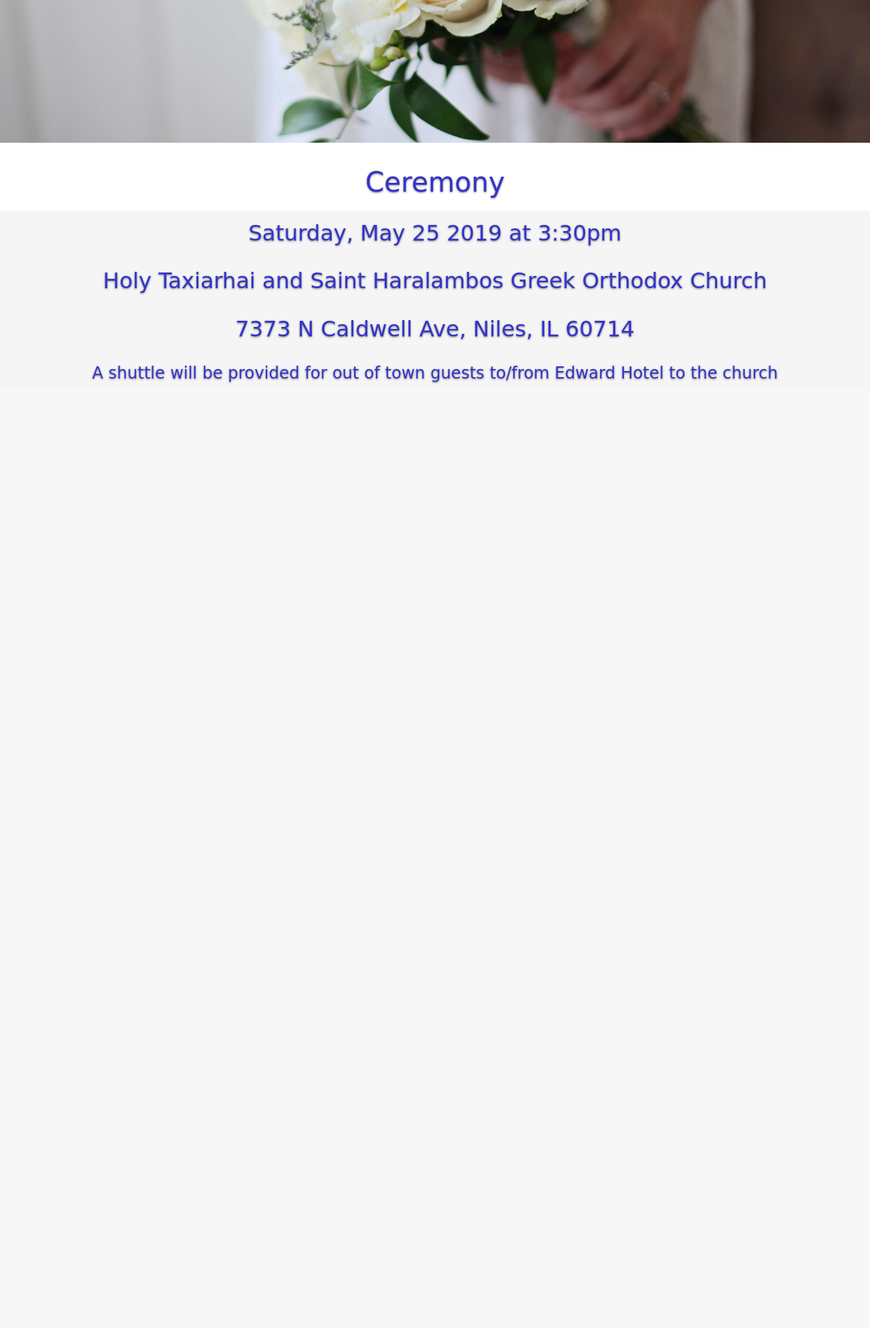
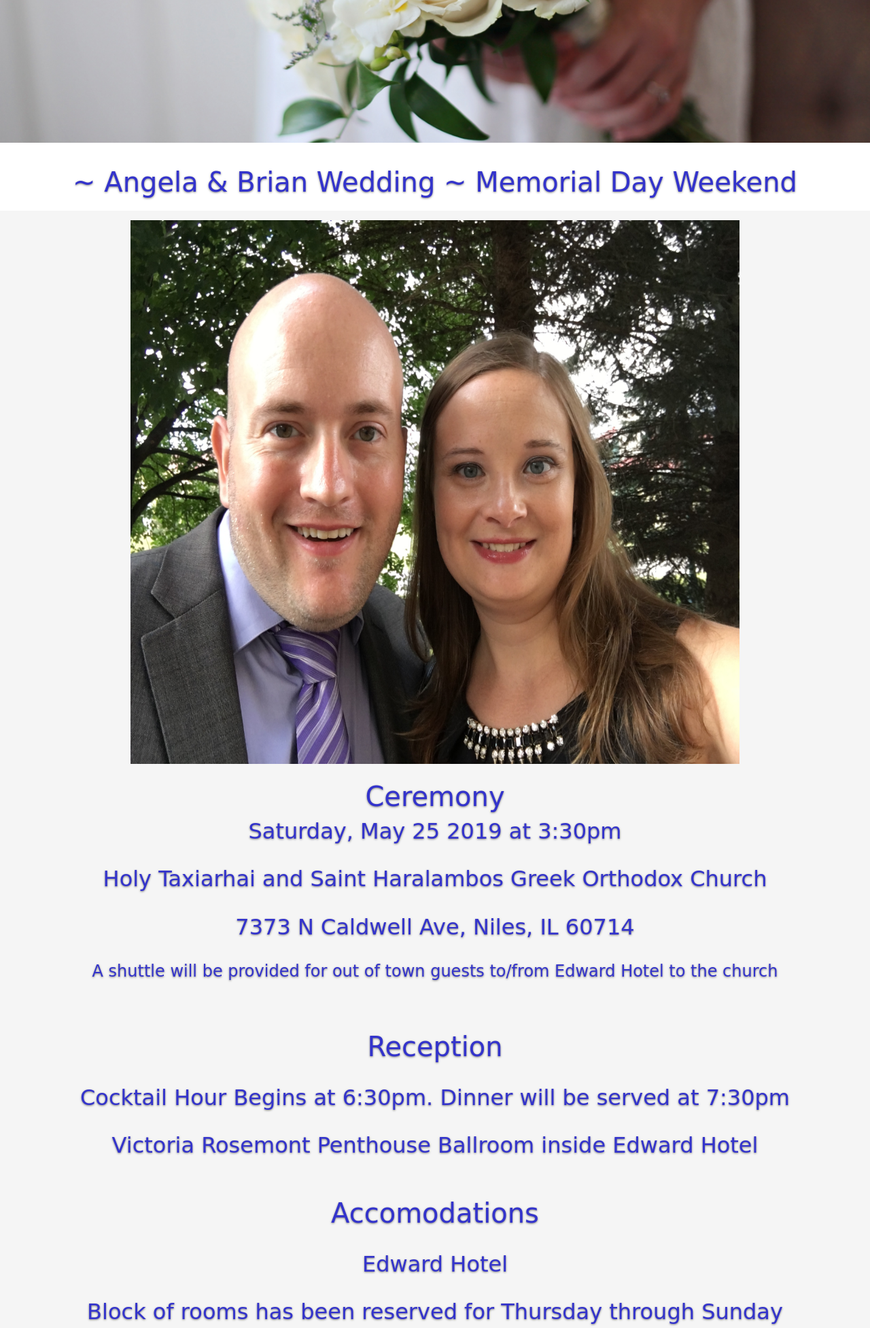
Before and after one commit to ADFrys/angelabrianwedding2019, a Django app: page / in a window 1280 px wide. Shown: the part 490-2444 px from the top of the page at 68% size. Before the commit the page ends 1055 px from the top, so only its background shows below. Run offline with Django 3.2, Linux system fonts and the light colour scheme; some libraries are stand-ins or nearby versions.

Commit message:
Update text on mainpage and create new route.

```diff
--- a/templates/mainpage.html
+++ b/templates/mainpage.html
@@ -25,13 +25,13 @@
 								<a href="#Reception">Reception</a>
 							</li>
 							<li>
-								<a href="#">Hotel</a>
+								<a href="#Hotel">Hotel</a>
 							</li>
 							<li>
-								<a href="#">Registry</a>
+								<a href="#Registry">Registry</a>
 							</li>
 							<li>
-								<a href="#">Bridal Party</a>
+								<a href="#Party">Bridal Party</a>
 							</li>
 						</ul>
 					</nav>
@@ -45,9 +45,11 @@
 	</div>
 </div>
 <div id="Ceremony">
-	<br>
+	<br><h1>~ Angela & Brian Wedding ~ Memorial Day Weekend</h1>
+	<br />
+	<img width=70% height=100% src="{% static "images/couplepic.JPG" %}" alt="My image">
+	<br /><br>
 	<h1>Ceremony</h1>
-	<br />
 	<h2>Saturday, May 25 2019 at 3:30pm</h2><br>
 	<h2>Holy Taxiarhai and Saint Haralambos Greek Orthodox Church</h2>
 	<br>
@@ -55,6 +57,39 @@
 	<br>
 	<h4>A shuttle will be provided for out of town guests to/from Edward Hotel to the church</h4>
 </div>
-
+<div id="Reception">
+	<br>
+	<h1>Reception</h1>
+	<br />
+	<h2>Cocktail Hour Begins at 6:30pm. Dinner will be served at 7:30pm</h2>
+	<br>
+	<h2>Victoria Rosemont Penthouse Ballroom inside Edward Hotel</h2>
+	<br>
+</div>
+<div id="Hotel">
+	<br>
+	<h1>Accomodations</h1>
+	<br />
+	<h2>Edward Hotel</h2>
+	<br>
+	<h2>Block of rooms has been reserved for Thursday through Sunday</h2>
+	<br>
+</div>
+<div id="Registry">
+	<br>
+	<h1>Wedding Registry</h1>
+	<br />
+	<h2>Coming Soon</h2>
+	<br>
+	<br>
+</div>
+<div id="Party">
+	<br>
+	<h1>Bridal Party Info</h1>
+	<br />
+	<h2>Coming Soon</h2>
+	<br>
+	<br>
+</div>
 </body>
 </html>
--- a/weddingwebsite/settings.py
+++ b/weddingwebsite/settings.py
@@ -145,6 +145,10 @@ USE_TZ = True
 # Static files (CSS, JavaScript, Images)
 # https://docs.djangoproject.com/en/2.0/howto/static-files/
 
+STATICFILES_DIR = os.path.join(BASE_DIR, 'static')
+
+STATIC_ROOT= os.path.join(BASE_DIR, 'eventdetails/static')
+
 STATIC_URL = '/static/'
 
 MEDIA_ROOT = os.path.join(BASE_DIR, 'media')
--- a/weddingwebsite/urls.py
+++ b/weddingwebsite/urls.py
@@ -21,5 +21,6 @@ from django.conf.urls.static import static
 urlpatterns = [
     path('admin/', admin.site.urls),
     path('', views.mainpage),
-    path('mainpage/', views.mainpage)
+    path('mainpage/', views.mainpage),
+    path('comingsoon/', views.home)
 ]
```
